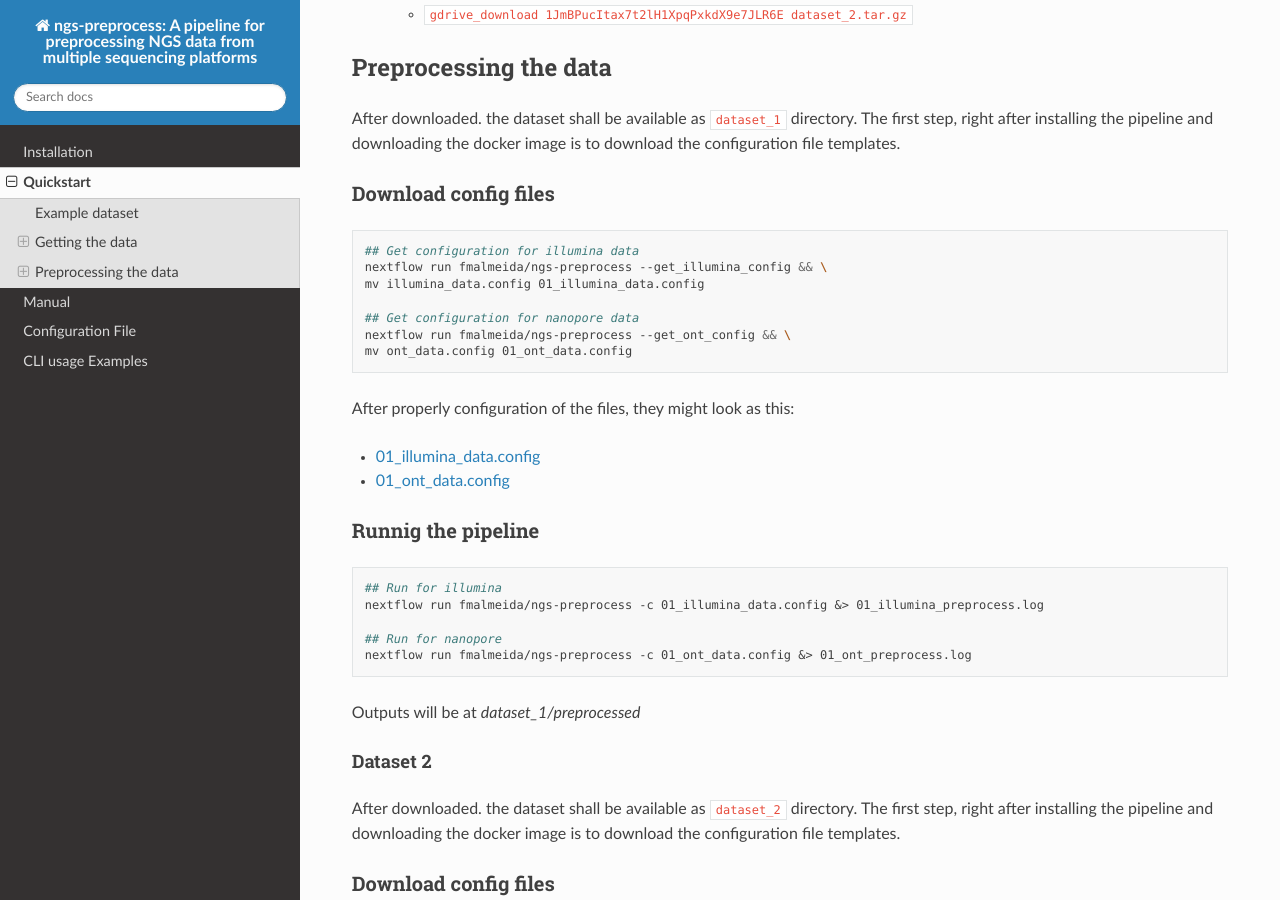
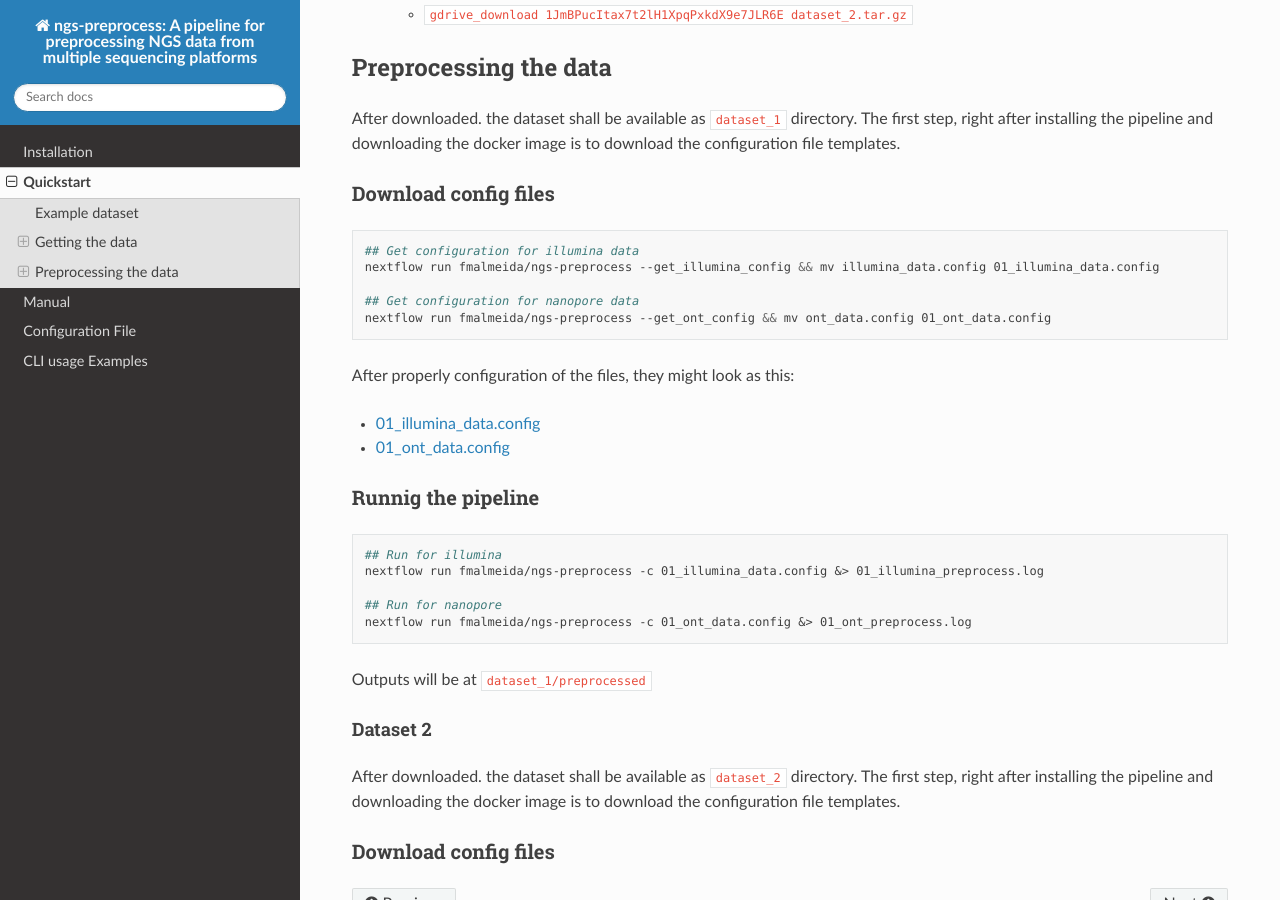
Before and after one commit to fmalmeida/ngs-preprocess, a Sphinx documentation site: the page built from docs/quickstart.rst, in a window 1280 px wide and 900 px high, scrolled down 1030 px. Built offline with Sphinx 7.4.7 and the Read the Docs theme 2.0.0, drawn with Linux system fonts in a browser that asks for light colours.

```diff
--- a/docs/quickstart.rst
+++ b/docs/quickstart.rst
@@ -53,6 +53,7 @@ Then, you can download the datasets as follows:
 Preprocessing the data
 ----------------------
 
+
 Dataset 1
 ~~~~~~~~~
 
@@ -65,12 +66,10 @@ Download config files
 .. code-block:: bash
 
   ## Get configuration for illumina data
-  nextflow run fmalmeida/ngs-preprocess --get_illumina_config && \
-  mv illumina_data.config 01_illumina_data.config
+  nextflow run fmalmeida/ngs-preprocess --get_illumina_config && mv illumina_data.config 01_illumina_data.config
 
   ## Get configuration for nanopore data
-  nextflow run fmalmeida/ngs-preprocess --get_ont_config && \
-  mv ont_data.config 01_ont_data.config
+  nextflow run fmalmeida/ngs-preprocess --get_ont_config && mv ont_data.config 01_ont_data.config
 
 After properly configuration of the files, they might look as this:
 
@@ -88,7 +87,7 @@ Runnig the pipeline
   ## Run for nanopore
   nextflow run fmalmeida/ngs-preprocess -c 01_ont_data.config &> 01_ont_preprocess.log
 
-Outputs will be at `dataset_1/preprocessed`
+Outputs will be at ``dataset_1/preprocessed``
 
 Dataset 2
 ~~~~~~~~~
```
